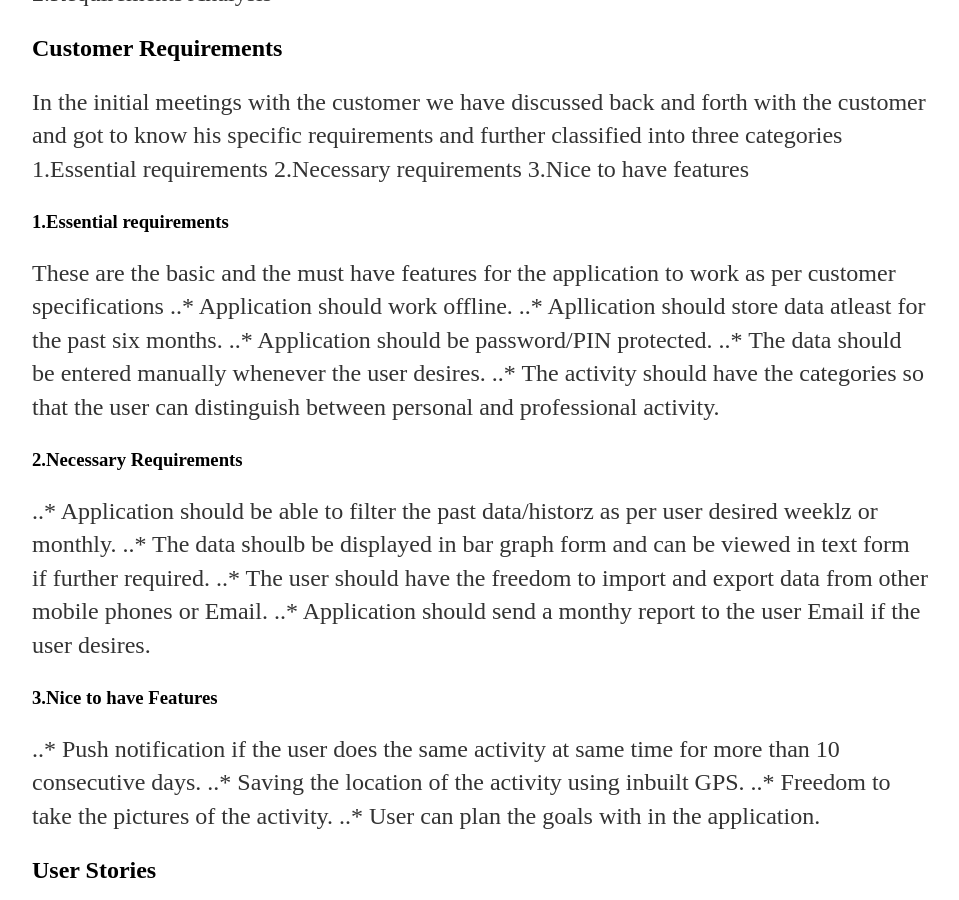
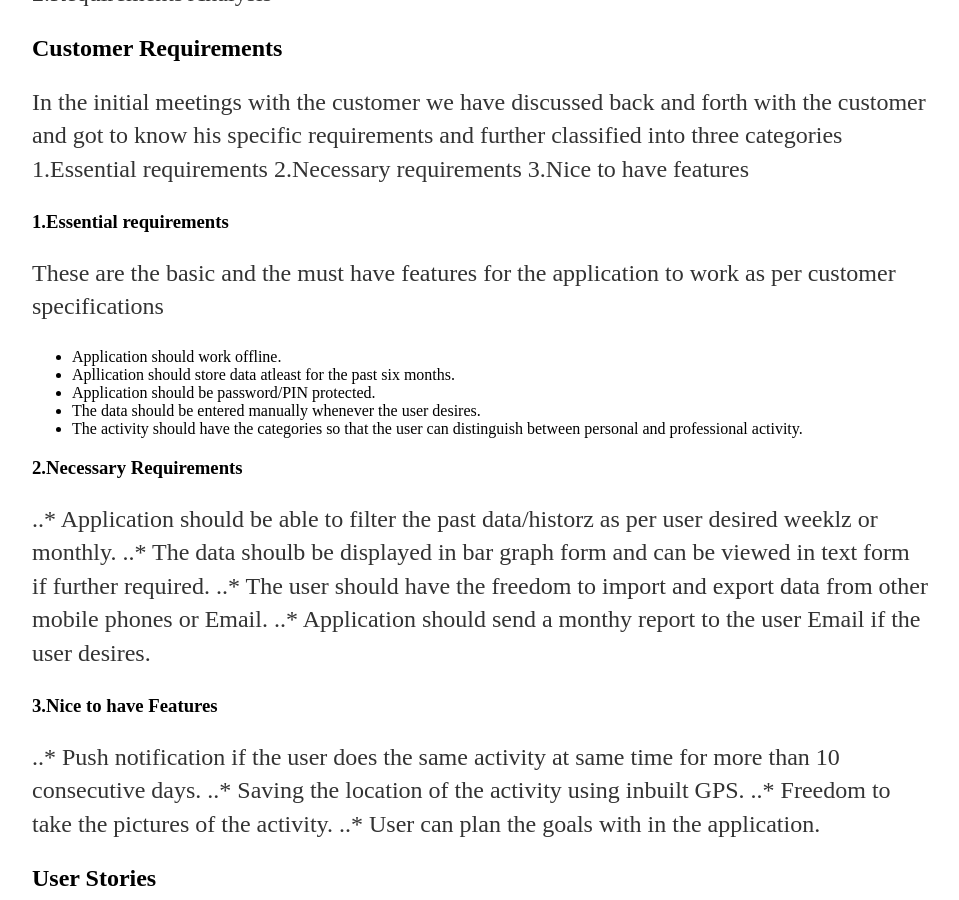
Before and after one commit to AntoThomasK03/isee2018-TeamWithNoName, a Jekyll site: the page built from docs/_posts/2018-05-07-Requirements-&-Specifications.md, in a window 1280 px wide and 900 px high, scrolled down 487 px. Shown: the whole window, without its empty margins (160-1119 px from the left). Built offline with Jekyll 4.4.1, drawn with Linux system fonts in a browser that asks for light colours; our own code applies the rules of GitHub Pages for plain Markdown files.

```diff
--- a/docs/_posts/2018-05-07-Requirements-&-Specifications.md
+++ b/docs/_posts/2018-05-07-Requirements-&-Specifications.md
@@ -11,11 +11,11 @@ In the initial meetings with the customer we have discussed back and forth with
 3.Nice to have  features
 <h3>1.Essential requirements</h3>
 These are the basic and the must have features for the application to work as per customer specifications
-..* Application should work offline.
-..* Apllication should store data atleast for the past six months.
-..* Application should be password/PIN protected.
-..* The data should be entered manually whenever the user desires.
-..* The activity should have the categories so that the user can distinguish between personal and professional activity.
+   - Application should work offline.
+   - Apllication should store data atleast for the past six months.
+   - Application should be password/PIN protected.
+   - The data should be entered manually whenever the user desires.
+   - The activity should have the categories so that the user can distinguish between personal and professional activity.
 
 <h3>2.Necessary Requirements</h3>
 ..* Application should be able to filter the past data/historz as per user desired weeklz or monthly.
```
